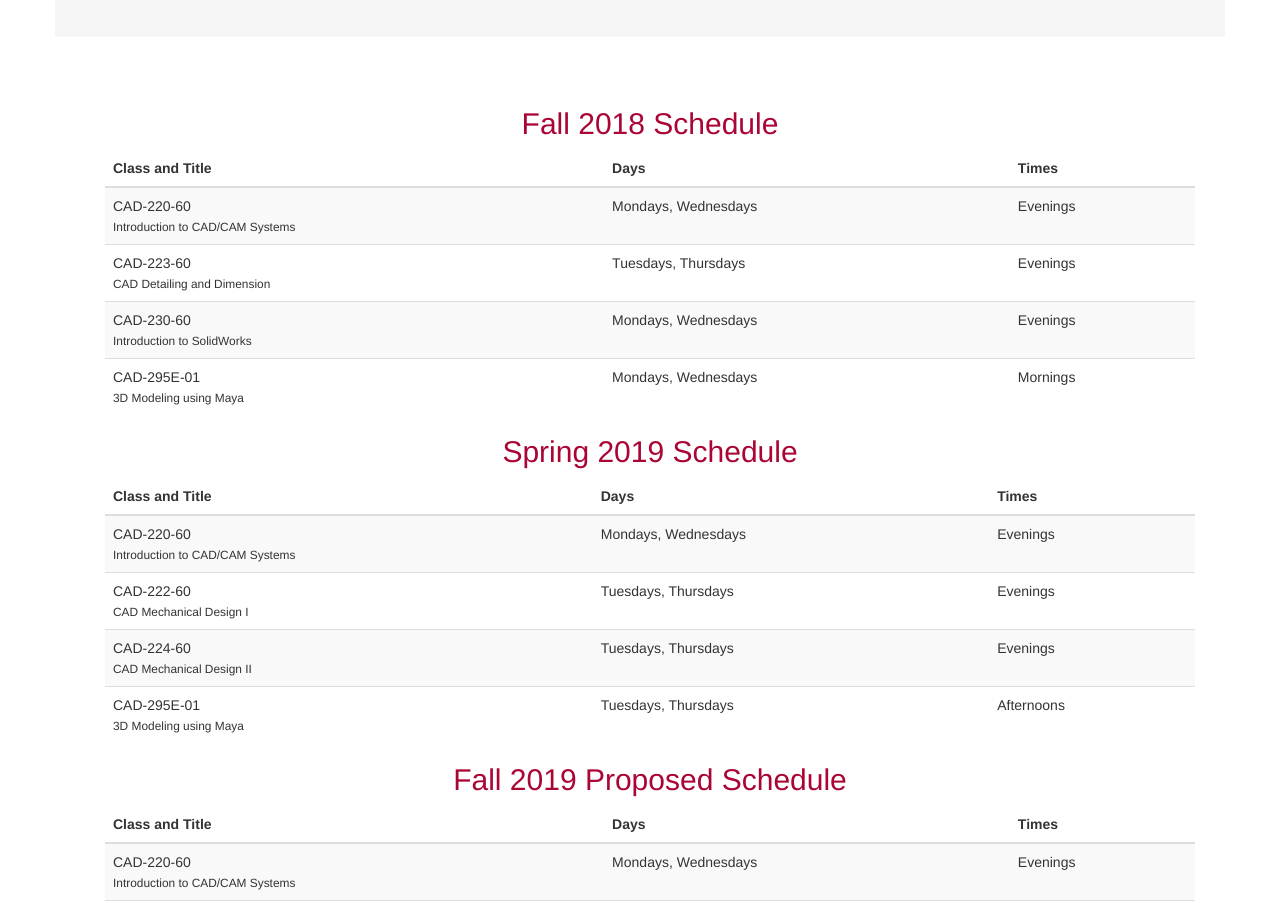
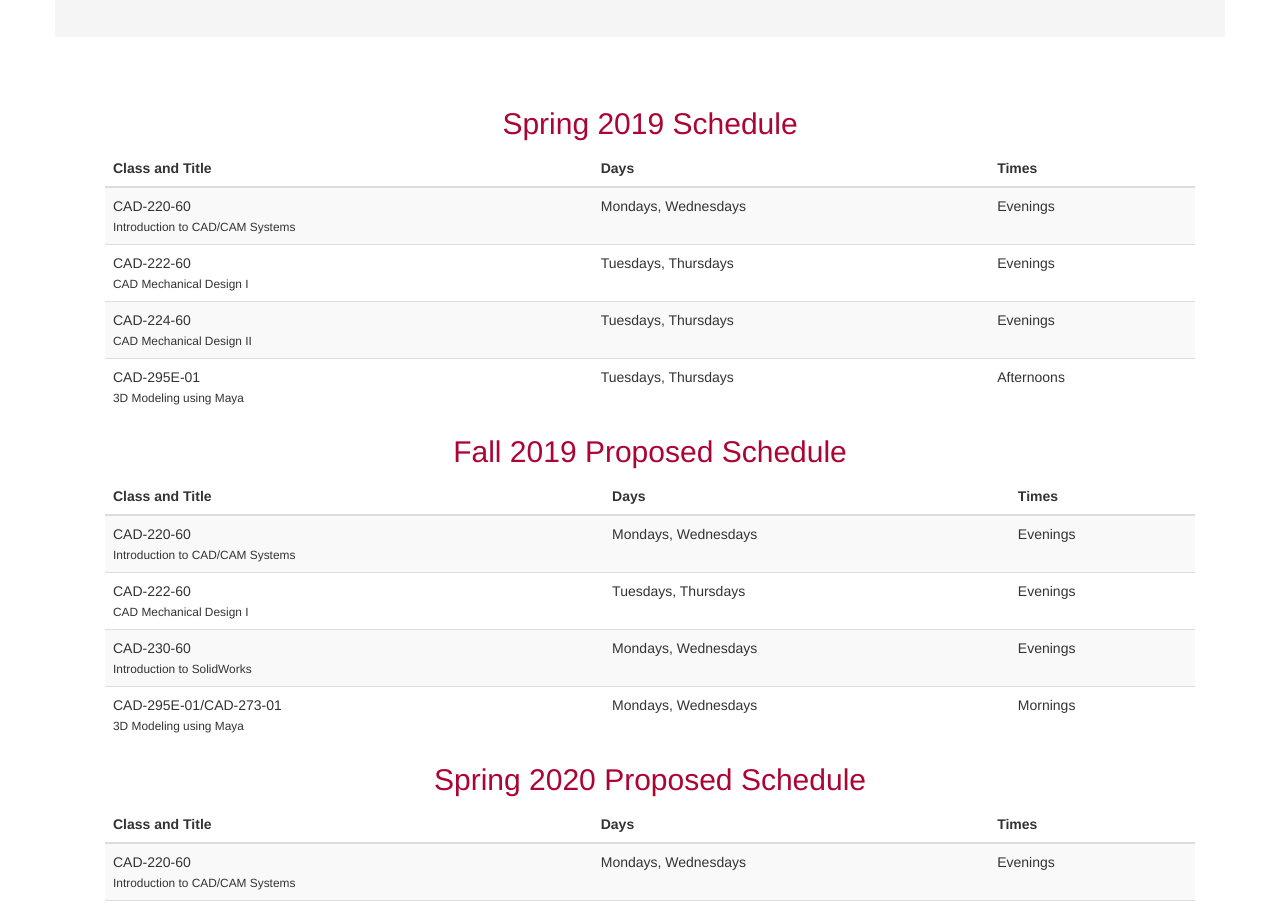
Before and after one commit to robertgz/swc-cad-program, a plain HTML site: page index.html in a window 1280 px wide. Shown: the part 6306-7213 px from the top of the page. Drawn offline with nearby package versions, Linux system fonts and the light colour scheme; some packages are replaced by stand-ins of ours; a script that the page names is missing.

Commit message:
Removed Fall 2018, corrected GTM ID

```diff
--- a/index.html
+++ b/index.html
@@ -2,14 +2,14 @@
 <html lang="en" >
 <head>
   <meta charset="UTF-8">
-  <title>CAD Program - Southwestern College 14</title>
+  <title>CAD Program - Southwestern College</title>
   <!-- Google Tag Manager -->
-<!--
+
 <script>(function(w,d,s,l,i){w[l]=w[l]||[];w[l].push({'gtm.start':
 new Date().getTime(),event:'gtm.js'});var f=d.getElementsByTagName(s)[0],
 j=d.createElement(s),dl=l!='dataLayer'?'&l='+l:'';j.async=true;j.src=
 'https://www.googletagmanager.com/gtm.js?id='+i+dl;f.parentNode.insertBefore(j,f);
-})(window,document,'script','dataLayer','GTM-W3XC32S');</script>  -->
+})(window,document,'script','dataLayer','GTM-PLH79B');</script>
 
 <!-- End Google Tag Manager -->
 
@@ -25,8 +25,8 @@ j=d.createElement(s),dl=l!='dataLayer'?'&l='+l:'';j.async=true;j.src=
 
 <body>
   <!-- Google Tag Manager (noscript) -->
-<!-- <noscript><iframe src="https://www.googletagmanager.com/ns.html?id=GTM-W3XC32S"
-height="0" width="0" style="display:none;visibility:hidden"></iframe></noscript> -->
+<noscript><iframe src="https://www.googletagmanager.com/ns.html?id=GTM-PLH79B"
+height="0" width="0" style="display:none;visibility:hidden"></iframe></noscript>
 <!-- End Google Tag Manager (noscript) -->
 
 <nav class="navbar navbar-default  navbar-fixed-top cad-navbar" role="navigation">
@@ -515,39 +515,6 @@ height="0" width="0" style="display:none;visibility:hidden"></iframe></noscript>
   <div class="row ">
     <div class="col-xs-12 schedule-heading">
 
-      <h2 class="text-center">Fall 2018 Schedule</h2>
-      <table class="table table-striped table-hover">
-        <thead>
-          <tr>
-            <th>Class and Title</th>
-            <th>Days</th>
-            <th>Times</th>
-          </tr>
-        </thead>
-        <tbody>
-          <tr>
-            <td>CAD-220-60 </br><small>Introduction to CAD/CAM Systems</small></td>
-            <td>Mondays, Wednesdays</td>
-            <td>Evenings</td>
-          </tr>
-          <tr>
-            <td>CAD-223-60 </br><small>CAD Detailing and Dimension</small></td>
-            <td>Tuesdays, Thursdays</td>
-            <td>Evenings</td>
-          </tr>
-          <tr>
-            <td>CAD-230-60 </br><small>Introduction to SolidWorks</small></td>
-            <td>Mondays, Wednesdays</td>
-            <td>Evenings</td>
-          </tr>
-          <tr>
-            <td>CAD-295E-01 </br><small>3D Modeling using Maya</small></td>
-            <td>Mondays, Wednesdays</td>
-            <td>Mornings</td>
-          </tr>
-        </tbody>
-      </table>
-
       <h2 class="text-center">Spring 2019 Schedule</h2>
       <table class="table table-striped table-hover">
         <thead>
```
